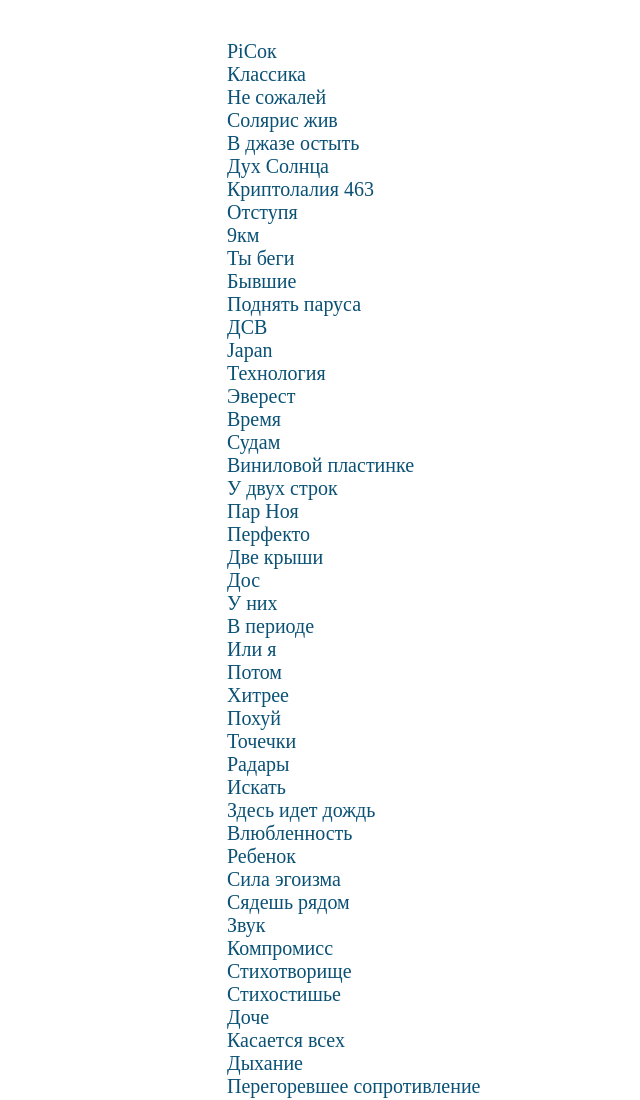
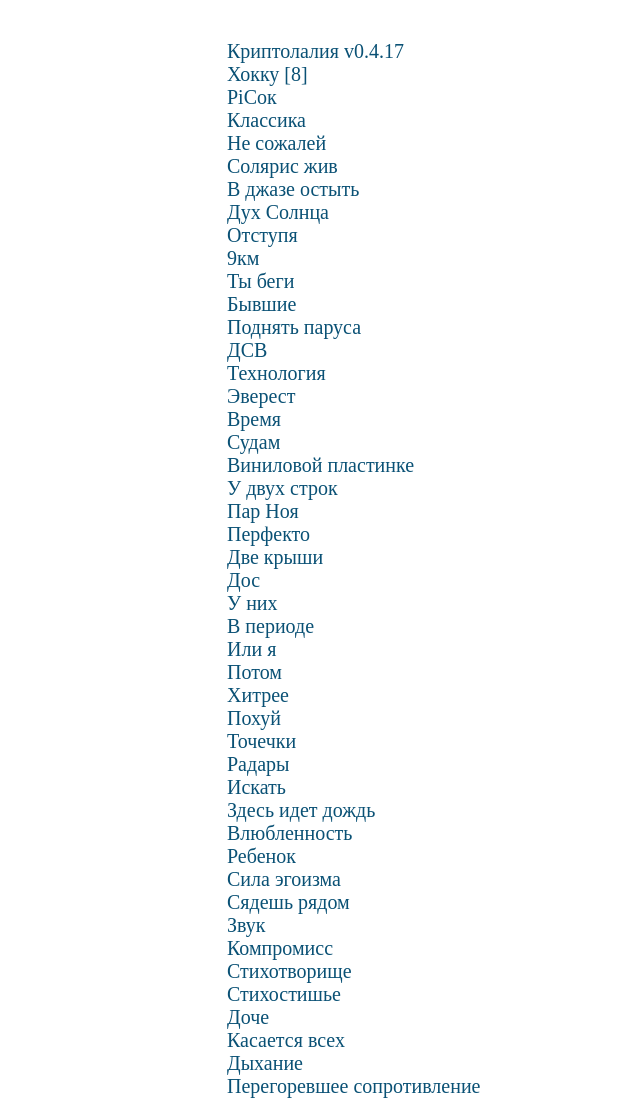
Before and after one commit to iomakarov/iomakarov.github.io, a plain HTML site: page index.html in a window 1280 px wide. Shown: the top 1100 px of the page, without its empty margins (113-753 px from the left). Drawn offline with Linux system fonts and the light colour scheme.

Commit message:
Add 8 hokku

```diff
--- a/index.html
+++ b/index.html
@@ -13,20 +13,20 @@
 <body>
 <div>
     <ul class="poetry">
+        <li><a href="/data/119.txt">Криптолалия v0.4.17</a></li>
+        <li><a href="/data/121.txt">Хокку [8]</a></li>
         <li><a href="/data/134.txt">PiСок</a></li>
         <li><a href="/data/132.txt">Классика</a></li>
         <li><a href="/data/131.txt">Не сожалей</a></li>
         <li><a href="/data/130.txt">Солярис жив</a></li>
         <li><a href="/data/129.txt">В джазе остыть</a></li>
         <li><a href="/data/128.txt">Дух Солнца</a></li>
-        <li><a href="/data/119.txt">Криптолалия 463</a></li>
         <li><a href="/data/127.txt">Отступя</a></li>
         <li><a href="/data/126.txt">9км</a></li>
         <li><a href="/data/125.txt">Ты беги</a></li>
         <li><a href="/data/124.txt">Бывшие</a></li>
         <li><a href="/data/123.txt">Поднять паруса</a></li>
         <li><a href="/data/122.txt">ДСВ</a></li>
-        <li><a href="/data/121.txt">Japan</a></li>
         <li><a href="/data/120.txt">Технология</a></li>
         <li><a href="/data/118.txt">Эверест</a></li>
         <li><a href="/data/117.txt">Время</a></li>
```
Also changed, not shown: data/121.txt (+8 -4 lines).
